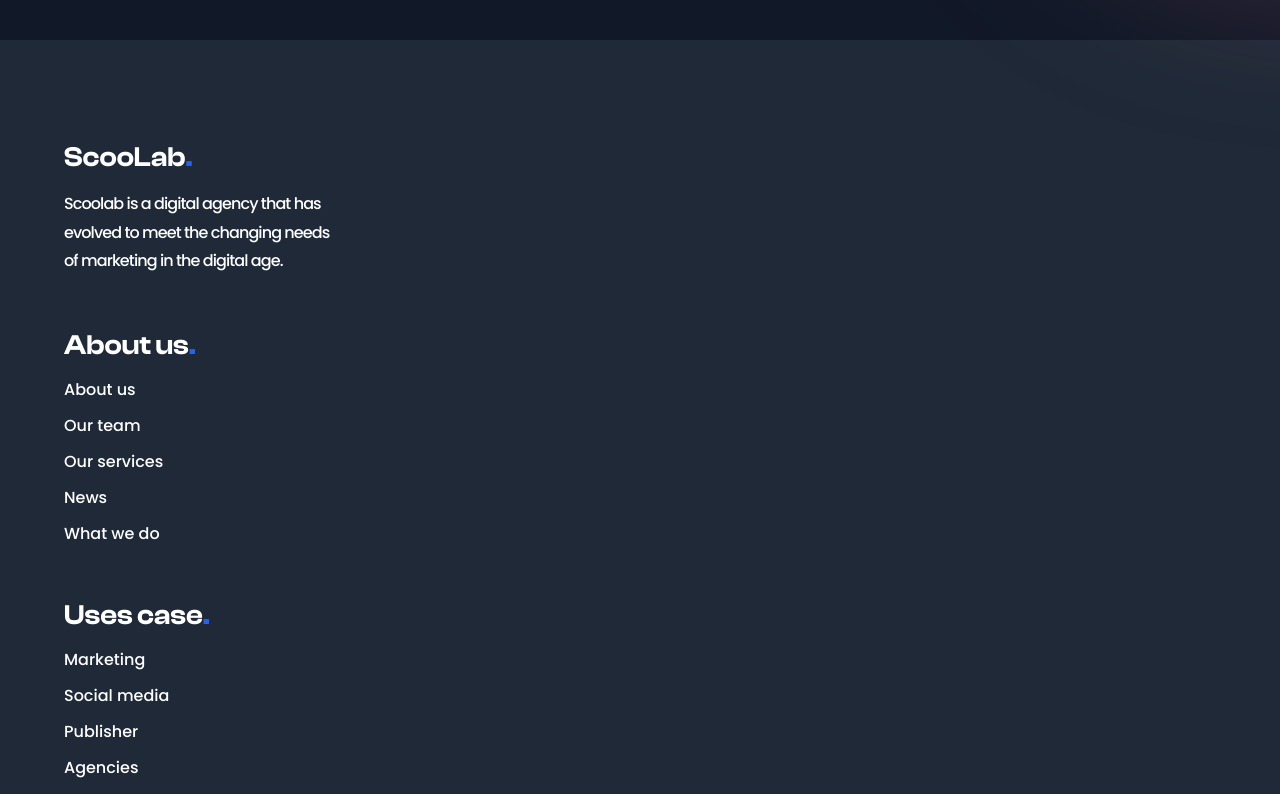
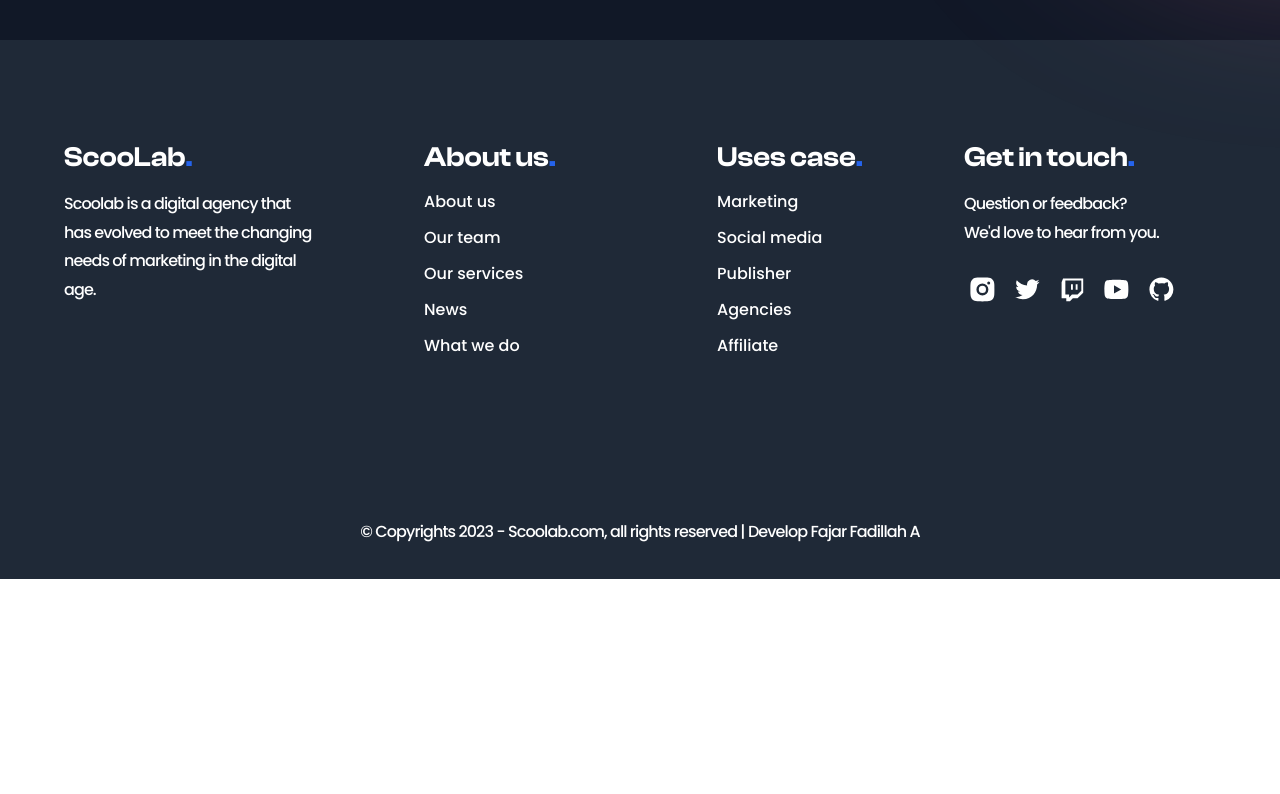
Before and after one commit to fajarfadillahh/scoolab-digital-agency-react-tailwind, a React (Vite) app: page / in a window 1280 px wide. Shown: the part 7920-8714 px from the top of the page. After the commit the page ends 8499 px from the top, so only its background shows below. Built offline with nearby package versions, Linux system fonts and the light colour scheme.

Commit message:
modified: responsive Footer

```diff
--- a/src/components/Footer.jsx
+++ b/src/components/Footer.jsx
@@ -16,7 +16,7 @@
     <footer className="pt-24">
       <div className="bg-gray-800 pt-24 pb-8">
         <div className="container grid gap-32 2xl:max-w-6xl">
-          <div className="grid gap-12">
+          <div className="grid gap-12 sm:grid-cols-2 md:grid-cols-3 lg:grid-cols-4">
             <div>
               <h1 className="pb-3 font-title text-[28px] font-semibold text-white">
                 ScooLab<span className="text-blue-600">.</span>
@@ -27,7 +27,7 @@
               </p>
             </div>
 
-            <div className="grid gap-12">
+            <div className="grid gap-12 sm:order-3 sm:col-span-2 sm:grid-cols-2 md:order-[0] lg:justify-items-center">
               {FooterData.map((item, index) => {
                 // destructure item
                 const { title, links } = item;
```
